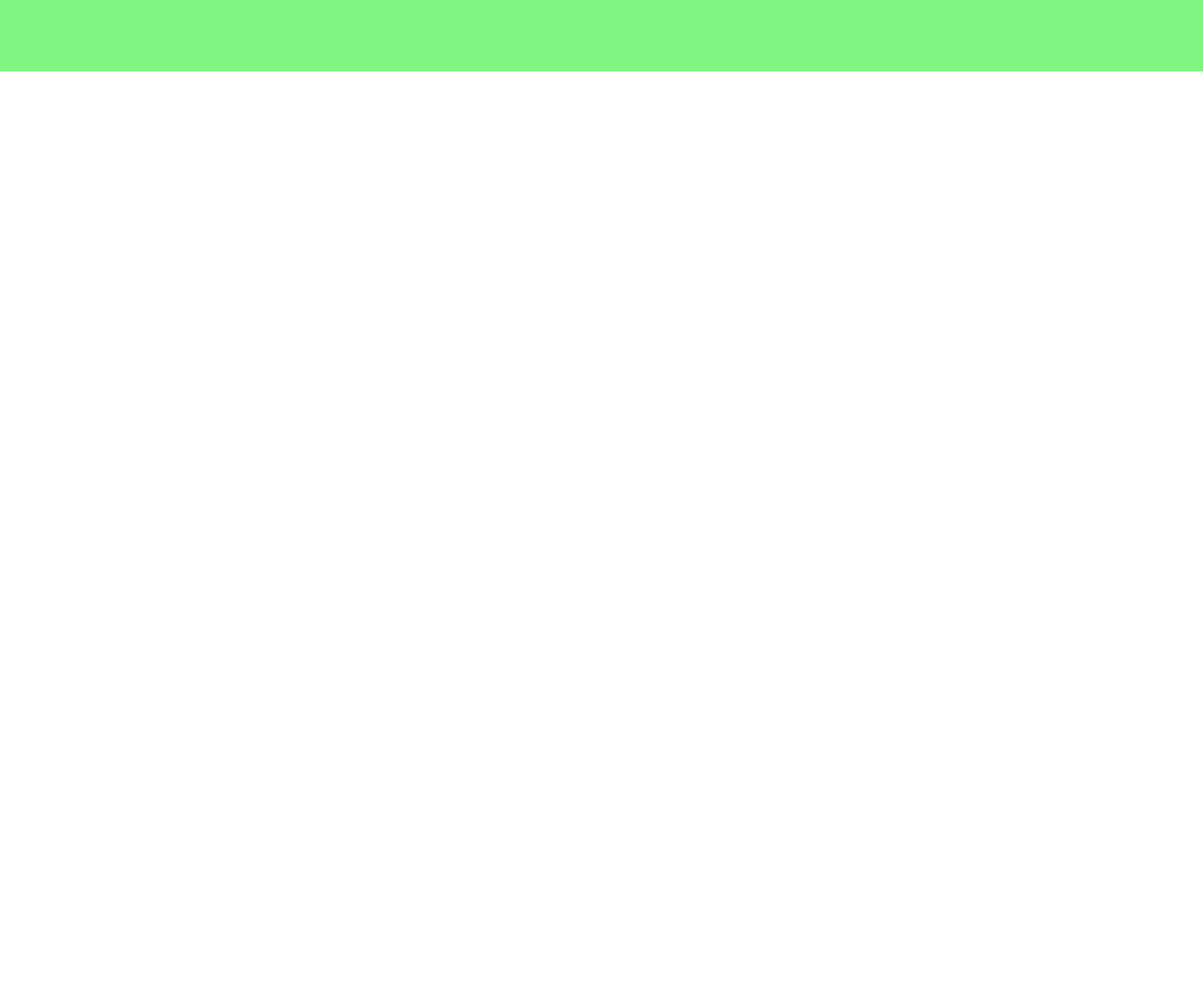
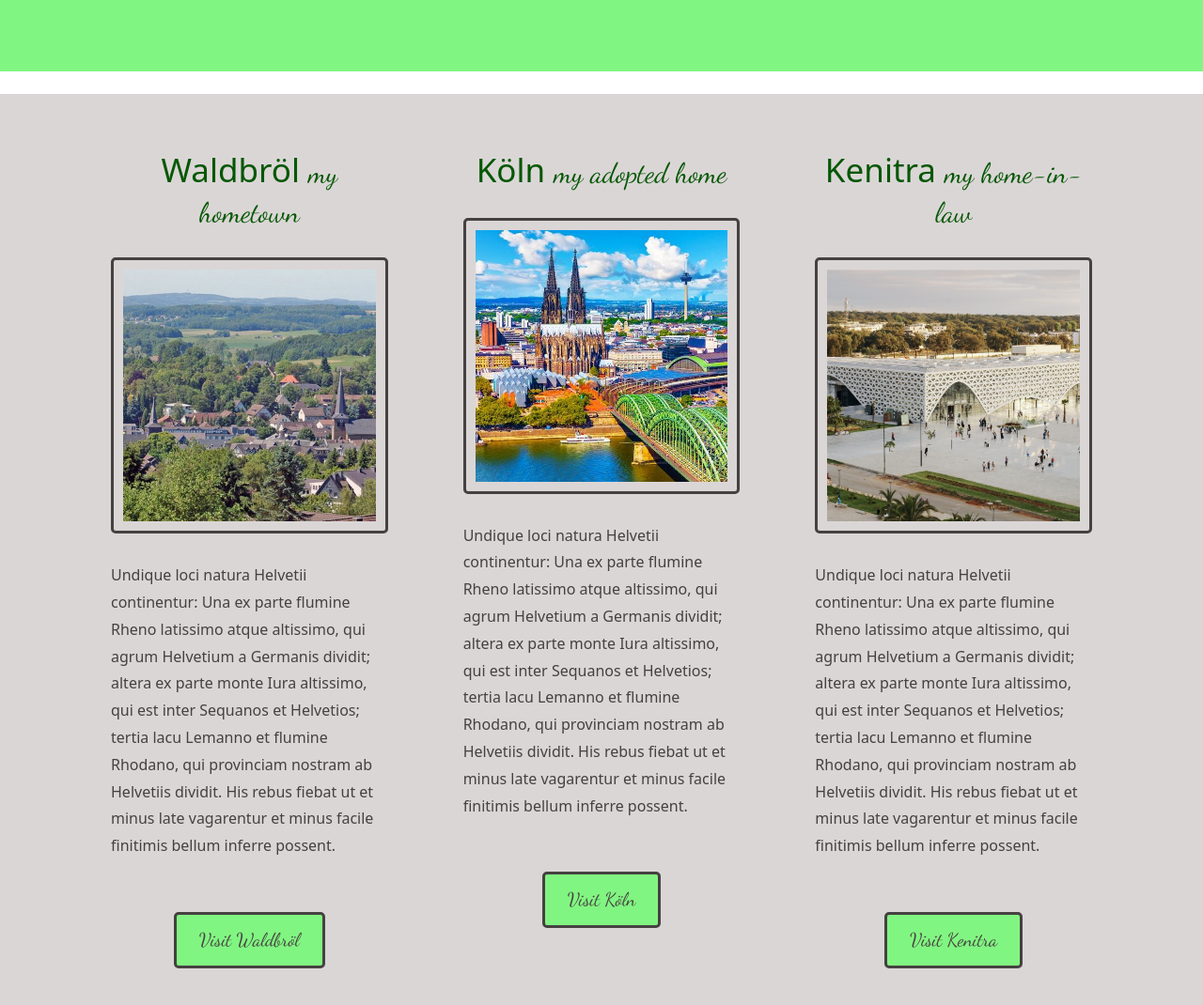
Before and after one commit to psyjulga/my-portfolio-project, a plain HTML site: page index.html in a window 1280 px wide. Shown: the part 500-1570 px from the top of the page at 94% size. Before the commit the page ends 800 px from the top, so only its background shows below. Drawn offline with nearby package versions, Linux system fonts and the light colour scheme.

Commit message:
built helper

```diff
--- a/index.html
+++ b/index.html
@@ -26,9 +26,59 @@
   <body>
     <div class="hero">
       <p>come and visit</p>
-      <h1>my three homes <i class="fas fa-home home-icon"></i></h1>
+      <h1 class="mb-2">my three homes <i class="fas fa-home"></i></h1>
       <h2>Waldbröl, Köln & Kenitra</h2>
-      <a href="#"><button>Contact me</button></a>
+      <a href="mailto:psyjulga@yahoo.de"><button>Contact me</button></a>
+    </div>
+    <br />
+    <div class="helper">
+      <div class="row all-three">
+        <div class="col-md-4 town">
+          <h2>Waldbröl <span class="subtitle">my hometown</span></h2>
+          <img src="/src/waldbroel.jpg" alt="Waldbröl" class="img-fluid" />
+          <p>
+            Undique loci natura Helvetii continentur: Una ex parte flumine Rheno
+            latissimo atque altissimo, qui agrum Helvetium a Germanis dividit;
+            altera ex parte monte Iura altissimo, qui est inter Sequanos et
+            Helvetios; tertia lacu Lemanno et flumine Rhodano, qui provinciam
+            nostram ab Helvetiis dividit. His rebus fiebat ut et minus late
+            vagarentur et minus facile finitimis bellum inferre possent.
+          </p>
+          <a href="https://www.waldbroel.de/" target="_blank"
+            ><button>Visit Waldbröl</button></a
+          >
+        </div>
+        <div class="col-md-4 town">
+          <h2>Köln <span class="subtitle">my adopted home</span></h2>
+          <img src="/src/koeln.jpg" alt="Köln" class="img-fluid" />
+          <p>
+            Undique loci natura Helvetii continentur: Una ex parte flumine Rheno
+            latissimo atque altissimo, qui agrum Helvetium a Germanis dividit;
+            altera ex parte monte Iura altissimo, qui est inter Sequanos et
+            Helvetios; tertia lacu Lemanno et flumine Rhodano, qui provinciam
+            nostram ab Helvetiis dividit. His rebus fiebat ut et minus late
+            vagarentur et minus facile finitimis bellum inferre possent.
+          </p>
+          <a href="https://www.koeln.de/" target="_blank"
+            ><button>Visit Köln</button></a
+          >
+        </div>
+        <div class="col-md-4 town">
+          <h2>Kenitra <span class="subtitle">my home-in-law</span></h2>
+          <img src="/src/kenitra.jpg" alt="Kenitra" class="img-fluid" />
+          <p>
+            Undique loci natura Helvetii continentur: Una ex parte flumine Rheno
+            latissimo atque altissimo, qui agrum Helvetium a Germanis dividit;
+            altera ex parte monte Iura altissimo, qui est inter Sequanos et
+            Helvetios; tertia lacu Lemanno et flumine Rhodano, qui provinciam
+            nostram ab Helvetiis dividit. His rebus fiebat ut et minus late
+            vagarentur et minus facile finitimis bellum inferre possent.
+          </p>
+          <a href="https://en.wikipedia.org/wiki/Kenitra" target="_blank"
+            ><button>Visit Kenitra</button></a
+          >
+        </div>
+      </div>
     </div>
     <script
       src="https://cdn.jsdelivr.net/npm/bootstrap@5.0.2/dist/js/bootstrap.bundle.min.js"
--- a/src/styles.css
+++ b/src/styles.css
@@ -2,6 +2,7 @@
   --main-color: rgb(3, 87, 3);
   --second-color: rgb(70, 65, 65);
   --background-color: rgb(129, 245, 129);
+  --second-background-color: rgb(219, 214, 214);
   --second-font: "Dancing Script", cursive;
 }
 
@@ -35,7 +36,7 @@
   margin-top: 40px;
   border: 3px solid var(--second-color);
   border-radius: 5px;
-  background-color: rgb(194, 190, 190);
+  background-color: var(--second-background-color);
   transition: all 200ms ease-in-out;
 }
 
@@ -44,5 +45,61 @@
   font-weight: bold;
 }
 
-.home-icon {
+.helper {
+  background-color: var(--second-background-color);
 }
+
+.helper h2 {
+  font-size: 35px;
+  margin-bottom: 15px;
+  text-align: center;
+  color: var(--main-color);
+}
+
+.helper .subtitle {
+  font-size: 30px;
+  font-family: var(--second-font);
+}
+
+.helper img {
+  border: 3px solid var(--second-color);
+  border-radius: 5px;
+  padding: 10px;
+  margin: 15px 0;
+}
+
+.helper p {
+  line-height: 1.8;
+  margin-top: 15px;
+  color: var(--second-color);
+}
+
+.helper a {
+  display: block;
+  text-align: center;
+}
+
+.helper button {
+  font-size: 20px;
+  font-family: var(--second-font);
+  color: var(--second-color);
+  padding: 12px 24px;
+  margin-top: 40px;
+  border: 3px solid var(--second-color);
+  border-radius: 5px;
+  background-color: var(--background-color);
+  transition: all 200ms ease-in-out;
+}
+
+.helper button:hover {
+  color: var(--main-color);
+  font-weight: bold;
+}
+
+.all-three {
+  padding: 0 90px;
+}
+
+.town {
+  padding: 60px 40px;
+}
```
Also changed, not shown: src/kenitra.jpg (added), src/koeln.jpg (added), src/waldbroel.jpg (added).
